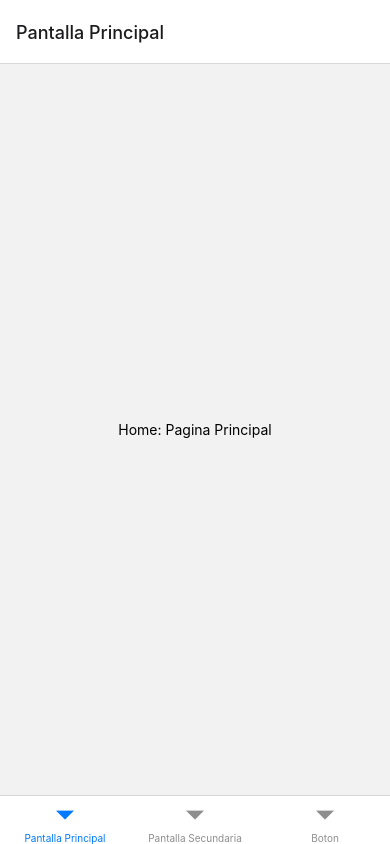
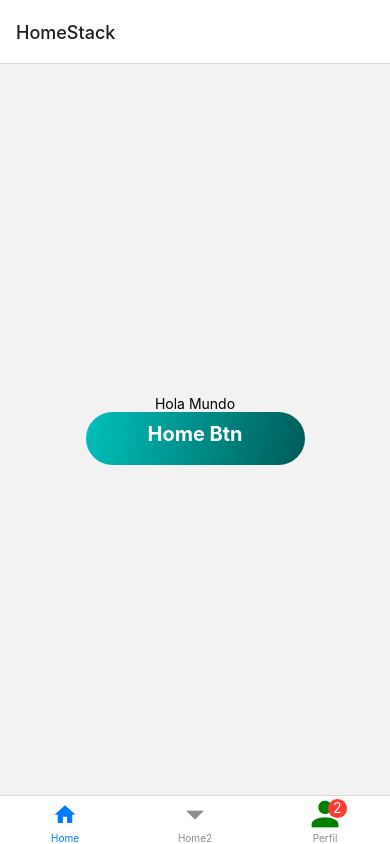
Before and after one commit to Key0817/React-Native-Practica-Multimedios, a React Native app: screen /Home in a window 390 px wide. Built offline with nearby package versions, Linux system fonts and the light colour scheme.

Commit message:
Navegacion Funcional

```diff
--- a/Navegacion.js
+++ b/Navegacion.js
@@ -3,21 +3,62 @@ import 'react-native-gesture-handler';
 import { createBottomTabNavigator } from "@react-navigation/bottom-tabs"; //1. importar tab
 import { NavigationContainer } from "@react-navigation/native";
 import {MaterialCommunityIcons} from "@expo/vector-icons";
+//import { createStackNavigator } from "@react-navigation/stack";
+
 
 import Home from "./my-project/Navegacion/Home";
 import Home2 from "./my-project/Navegacion/Home2";
 import HomeBtn from "./my-project/Navegacion/HomeBtn";
+import { createStackNavigator } from "@react-navigation/stack";
 
 
 const TabNav = createBottomTabNavigator();
+const Stack = createStackNavigator();
+
+function Stacks (){
+    return (
+        <Stack.Navigator name="HomeStack" initialRouteName="HomeStack"component={Home}>
+            <Stack.Screen name="HomeStack" component={Home}/>
+            <Stack.Screen name="HomeStack2" component={Home2}/>
+            <Stack.Screen name="HomeBtnStack" component={HomeBtn}/>
+        </Stack.Navigator>
+    );
+}
 
 function Tabs (){
 
     return (
-        <TabNav.Navigator>
-            <TabNav.Screen name="Pantalla Principal" component={Home} initialRouteName="Home" screenOption/>
-            <TabNav.Screen name="Pantalla Secundaria" component={Home2} />
-            <TabNav.Screen name="Boton" component={HomeBtn} />
+        <TabNav.Navigator
+            initialRouteName="HomeStack"
+            screenOptions={{
+                //tabBarActiveTintColor: 'green',
+            }} >
+
+            <TabNav.Screen
+                name="Home"
+                //component={Home} Esto llama a la pantalla de home
+                component={Stacks} //Este otro a la funcion de stacks que esta aqui arriba
+                options={{
+                    tabBarLabel: 'Home', //se utiliza para asignar nombre a la opción del botón
+                    tabBarIcon:  ({color, size}) => (
+                            <MaterialCommunityIcons name="home" color={color} size={size}/> //se utiliza renderizar el icon
+                        ),
+
+                    //tabBarBadge: 3, //se utiliza para las notificaciones
+                    headerShown: false, //oculta el header
+                }}/>
+
+            <TabNav.Screen name="Home2" component={Home2}/>
+            <TabNav.Screen name="Perfil" component={HomeBtn}
+            options={{
+                tabBarLabel: 'Perfil',
+                tabBarIcon: ({color, size}) => (
+                    <MaterialCommunityIcons name='account' color={'green'} size={40}/>
+                ),
+                tabBarBadge: 2
+            }}
+            />
+
         </TabNav.Navigator>
     );
 }
--- a/my-project/Navegacion/Home.js
+++ b/my-project/Navegacion/Home.js
@@ -1,14 +1,51 @@
 import React from "react"
 import {View, Text, StyleSheet, TouchableOpacity} from "react-native";
+import { LinearGradient } from 'expo-linear-gradient';
+import { useNavigation } from "@react-navigation/native";
+import HomeBtn from "./HomeBtn";
 
 const Home = () =>{
+
+    const navigation = useNavigation();
+
   return(
     <View style={{flex: 1, alignItems: 'center', justifyContent: 'center'}}>
-      <Text>Home: Pagina Principal</Text>
+      <Text>Hola Mundo</Text>
+
+      <TouchableOpacity onPress={() => navigation.navigate("Perfil")} >
+      <LinearGradient
+        colors={['#00C1BB', '#005B58']}
+        start={{x:0, y:0}}
+        end={{x:1, y:1}}
+        style={styles.btnNext}
+        >
+        <Text style={styles.txtNext} >Home Btn</Text>
+      </LinearGradient>
+      </TouchableOpacity>
+
     </View>
   );
-
-
 }
 
 export default Home;
+
+
+const styles = StyleSheet.create({
+  txtNext:{
+    fontSize: 20,
+    fontWeight: 'bold',
+    color: '#fff',
+    textAlign: 'center',
+  },
+
+  btnNext: {
+    borderRadius: 30,
+    width: 219,
+    height: 53,
+    textAlign: 'center',
+    padding:10,
+
+
+  },
+
+  });
--- a/my-project/Navegacion/HomeBtn.js
+++ b/my-project/Navegacion/HomeBtn.js
@@ -1,14 +1,51 @@
 import React from "react"
 import {View, Text, StyleSheet, TouchableOpacity} from "react-native";
+import { LinearGradient } from 'expo-linear-gradient';
+import { useNavigation } from "@react-navigation/native";
+import Home from "./Home";
 
 const HomeBtn = () =>{
+
+    const navigation = useNavigation();
+
   return(
     <View style={{flex: 1, alignItems: 'center', justifyContent: 'center'}}>
-      <Text>BTN</Text>
+      <Text>Hola Mundo</Text>
+
+      <TouchableOpacity onPress={() => navigation.navigate("Home")} >
+      <LinearGradient
+        colors={['#00C1BB', '#005B58']}
+        start={{x:0, y:0}}
+        end={{x:1, y:1}}
+        style={styles.btnNext}
+        >
+        <Text style={styles.txtNext} >Back Home</Text>
+      </LinearGradient>
+      </TouchableOpacity>
+
     </View>
   );
-
-
 }
 
 export default HomeBtn;
+
+
+const styles = StyleSheet.create({
+  txtNext:{
+    fontSize: 20,
+    fontWeight: 'bold',
+    color: '#fff',
+    textAlign: 'center',
+  },
+
+  btnNext: {
+    borderRadius: 30,
+    width: 219,
+    height: 53,
+    textAlign: 'center',
+    padding:10,
+
+
+  },
+
+  });
```
